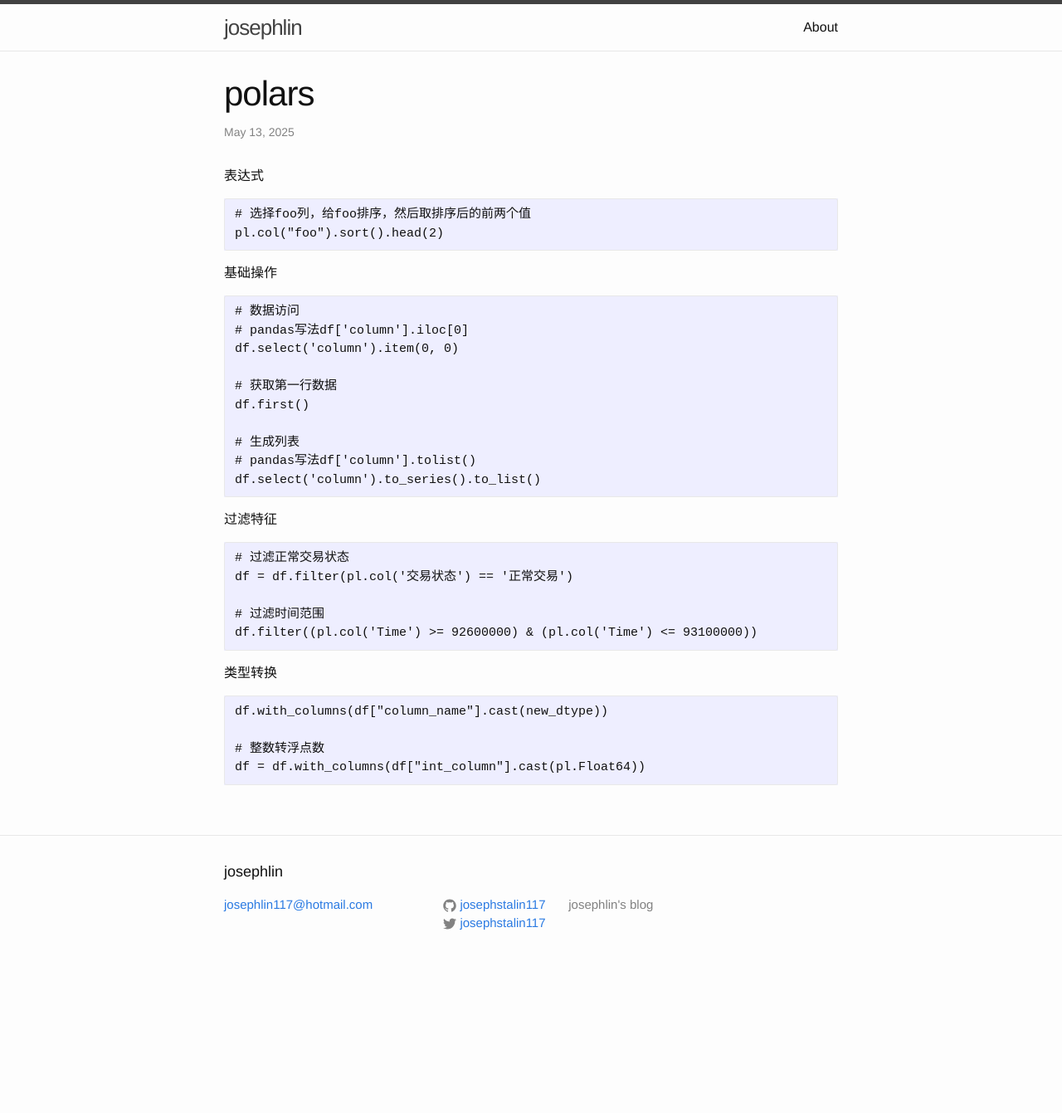
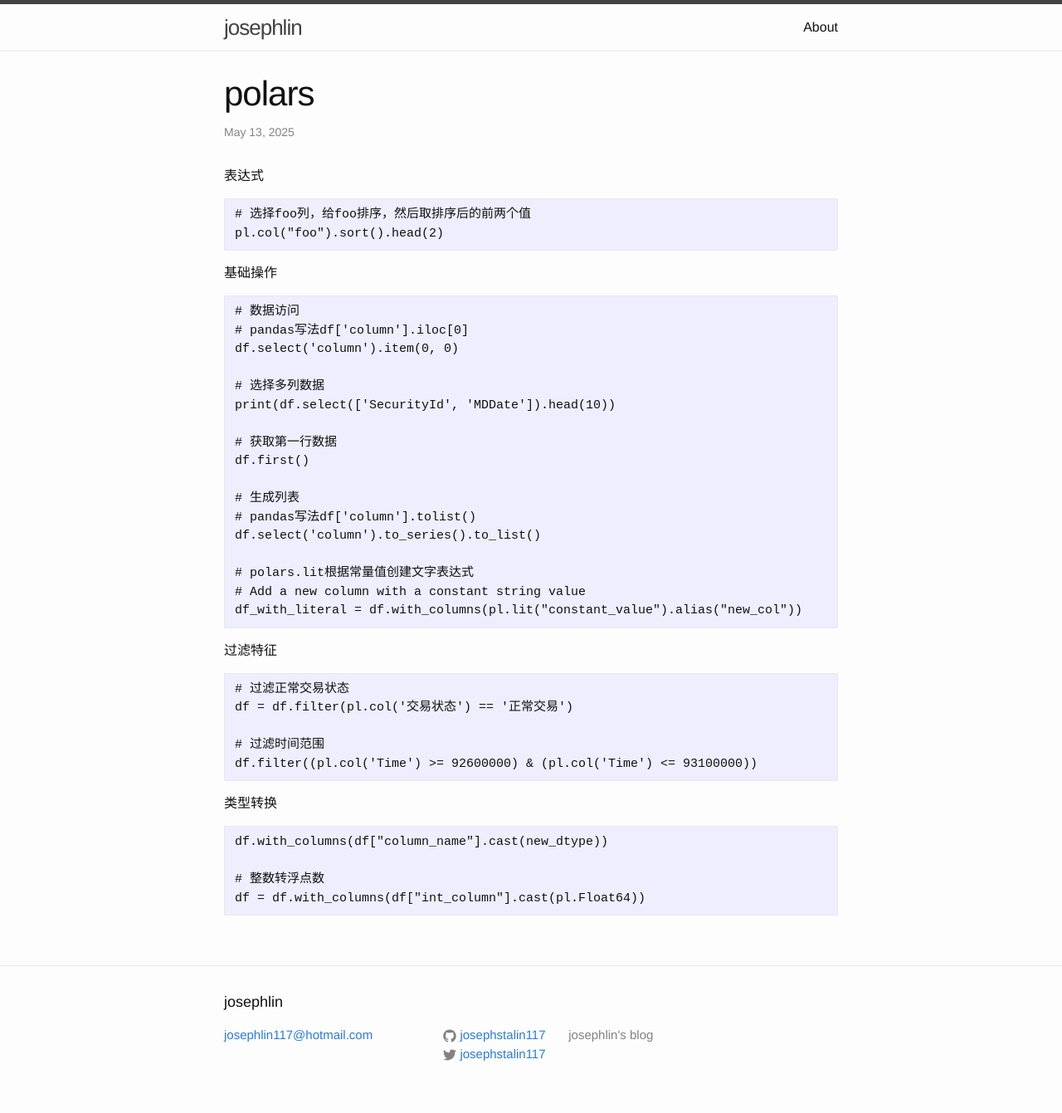
Before and after one commit to josephstalin117/josephstalin117.github.io, a Jekyll site: the page built from _posts/2025-5-13-polars.markdown, in a window 1280 px wide. Shown: the whole page at 83% size. Built offline with Jekyll 4.4.1, drawn with Linux system fonts in a browser that asks for light colours; before the commit the page ends 1184 px from its top, so only the background shows below that.

Commit message:
添加了csvkit工具

````diff
--- a/_posts/2019-11-11-awk.markdown
+++ b/_posts/2019-11-11-awk.markdown
@@ -14,6 +14,12 @@
 
 # 格式化输出
 $ awk '{printf "%-8s %-10s\n",$1,$4}' log.txt
+```
+
+csv文件处理
+```
+# 打印匹配行的第3,4,5列 (price, volume, amount)
+awk -F ',' '$1 == "000001.SZ" && $2 == "093000" {print $3, $4, $5}' data.csv
 ```
 
 指定分割符
--- a/_posts/2025-5-13-polars.markdown
+++ b/_posts/2025-5-13-polars.markdown
@@ -17,12 +17,19 @@
 # pandas写法df['column'].iloc[0]
 df.select('column').item(0, 0)
 
+# 选择多列数据
+print(df.select(['SecurityId', 'MDDate']).head(10))
+
 # 获取第一行数据
 df.first()
 
 # 生成列表
 # pandas写法df['column'].tolist()
 df.select('column').to_series().to_list()
+
+# polars.lit根据常量值创建文字表达式
+# Add a new column with a constant string value
+df_with_literal = df.with_columns(pl.lit("constant_value").alias("new_col"))
 ```
 
 过滤特征
````
Also changed, not shown: _posts/2025-8-20-csvkit.markdown (added, +21 -0 lines).
